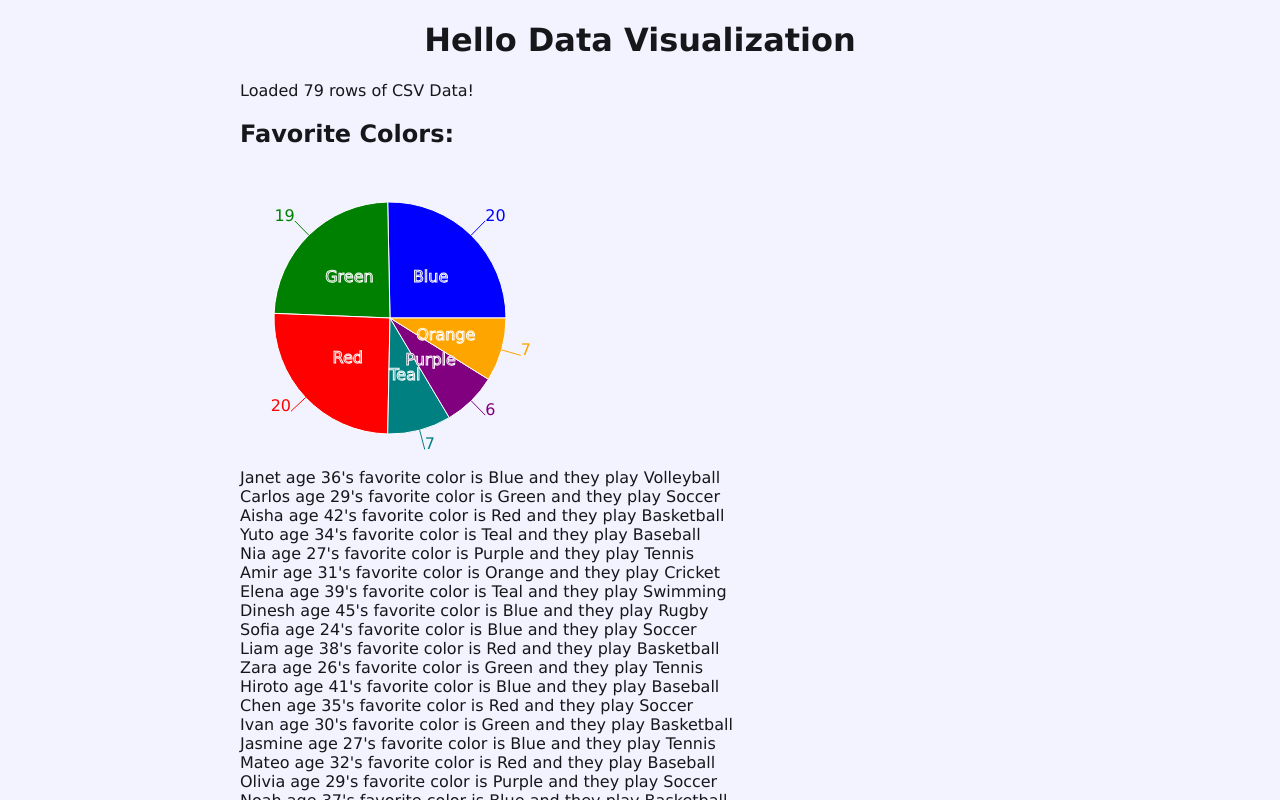
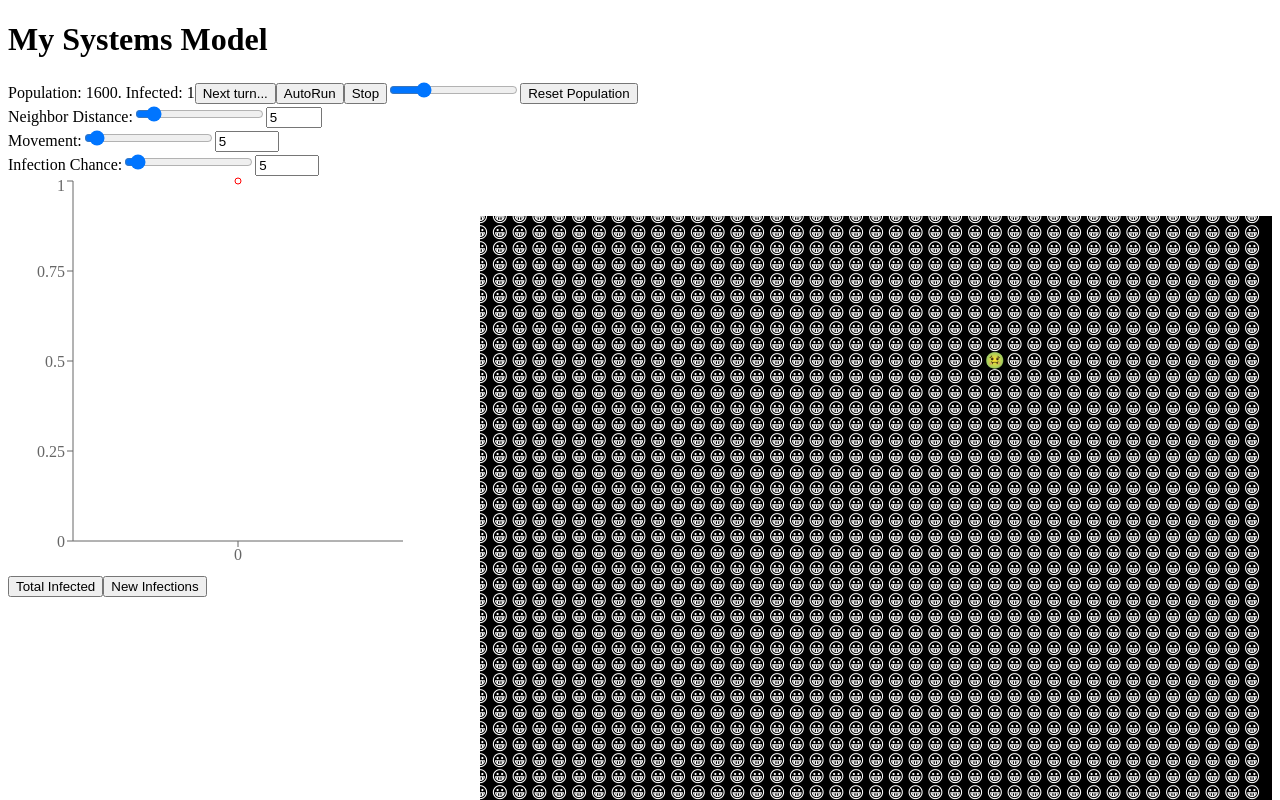
Before and after one commit to tristanleng/systems-project-like-the-handshake-game, a React (Vite) app: page / in a window 1280 px wide. Shown: the top 800 px of the page. Built offline with nearby package versions, Linux system fonts and the light colour scheme.

Commit message:
Add parameters

```diff
--- a/src/App.css
+++ b/src/App.css
@@ -1,60 +1,23 @@
-body {
-  background-color: #f3f3ff;
-  color: #17171b;
+.world {
+  width: 80%;
+  height: 80vh;
+  background-color: black;
+  color: white;
+  padding: 3em;
   font-family: Verdana, Geneva, Tahoma, sans-serif;
+  position: relative;
+  box-sizing: border-box;
+  margin-left: 5vw;
+  margin-top: 5vh;
 }
-figure {
-  max-width: 40vw;
-}
-figure img {
-  max-width: 100%;
-}
-nav {
-  display: flex;
-  gap: 16px;
-  align-items: center;
-  justify-content: center;
-}
-nav > div {
-  display: flex;
-  align-items: center;
-}
-.attribution,
-.size {
-  font-size: x-small;
+.patient {
+  position: absolute;
+  transform: translate(-50%, -50%);
+  transition: all 0.5s;
 }
 .side-by-side {
   display: flex;
-  flex-wrap: wrap;
-  justify-content: space-evenly;
+  align-items: start;
+  justify-content: center;
+  gap: 8px;
 }
-.filtered-image canvas {
-  max-width: 40vw;
-}
-h1 {
-  text-align: center;
-}
-.bar {
-  height: 64px;
-}
-.bar button {
-  margin-right: 8px;
-  padding: 8px;
-  background-color: white;
-  color: #222;
-  border: none;
-  border-radius: 8px;
-}
-.bar button:hover {
-  background-color: #f8f8f8;
-}
-.options {
-  display: flex;
-  gap: 8px;
-  flex-wrap: wrap;
-  justify-content: center;
-  align-items: center;
-}
-.options input[type="number"] {
-  width: 3em;
-}
--- a/src/App.tsx
+++ b/src/App.tsx
@@ -1,72 +1,224 @@
-import { useEffect, useState } from "react";
-import papa from 'papaparse'
-import "./App.css";
-import type { DemoDataRow, PieDataRow } from "./types";
-import { PieChart, Pie, Cell, LabelList } from "recharts";
+import React, { FC, useEffect, useState } from "react";
+import {
+  defaultSimulationParameters,
+  type Patient,
+  type SimulationParameters,
+} from "./types";
+import { createPopulation, updatePopulation } from "./diseaseModel";
+import { LineChart, Line, YAxis, XAxis } from "recharts";
 
-const App = () => {
-  const [csvData,setCsvData] = useState<DemoDataRow[]>([]);
-  const [pieData,setPieData] = useState<PieDataRow[]>([]);
-  const csvFileUrl = '/data/demo.csv'; // FIX ME
+const Patient: FC<{ patient: Patient }> = ({ patient }) => {
+  return (
+    <div
+      className="patient"
+      style={{ left: `${patient.x}%`, top: `${patient.y}%` }}
+    >
+      {patient.infected ? "🤢" : "😀"}
+    </div>
+  );
+};
 
-  const getData = async () => {
-    let response = await fetch(csvFileUrl);
-    let text = await response.text();
-    let parsed = await papa.parse<DemoDataRow>(text,{header:true});
-    console.log('Successfully parsed data:',parsed); // Log to make it easy to inspect shape of our data in the inspector
-    setCsvData(parsed.data.filter((row)=>row.Name)); // Only keep rows that have a name, so we avoid blank row at end of file
-  }
+type DataPoint = {
+  infected: number;
+  newInfections: number;
+  total: number;
+  round: number;
+};
 
+const Settings: FC<{
+  parameters: SimulationParameters;
+  setParameters: (p: SimulationParameters) => void;
+}> = ({ parameters, setParameters }) => {
+  return (
+    <section>
+      <div>
+        <label>Neighbor Distance:</label>
+        <input
+          type="range"
+          min="0"
+          max="50"
+          value={parameters.distanceThreshold}
+          onChange={(e) =>
+            setParameters({
+              ...parameters,
+              distanceThreshold: parseInt(e.target.value),
+            })
+          }
+        />
+        <input
+          type="number"
+          min="0"
+          max="50"
+          value={parameters.distanceThreshold}
+          onChange={(e) =>
+            setParameters({
+              ...parameters,
+              distanceThreshold: parseInt(e.target.value),
+            })
+          }
+        />
+      </div>
+      <div>
+        <label>Movement:</label>
+        <input
+          type="range"
+          min="0"
+          max="100"
+          value={parameters.movement}
+          onChange={(e) =>
+            setParameters({ ...parameters, movement: parseInt(e.target.value) })
+          }
+        />
+        <input
+          type="number"
+          min="0"
+          max="100"
+          value={parameters.movement}
+          onChange={(e) =>
+            setParameters({ ...parameters, movement: parseInt(e.target.value) })
+          }
+        />
+      </div>
+      <div>
+        <label>Infection Chance:</label>
+        <input
+          type="range"
+          min="0"
+          max="100"
+          step="1"
+          value={parameters.infectionChance}
+          onChange={(e) =>
+            setParameters({
+              ...parameters,
+              infectionChance: parseFloat(e.target.value),
+            })
+          }
+        />
+        <input
+          type="number"
+          min="0"
+          max="100"
+          value={parameters.infectionChance}
+          onChange={(e) =>
+            setParameters({
+              ...parameters,
+              infectionChance: parseFloat(e.target.value),
+            })
+          }
+        />
+      </div>
+    </section>
+  );
+};
 
+const App: FC = () => {
+  const [popSize, setPopSize] = useState<number>(40); /* Sqrt of size */
+  const [population, setPopulation] = useState<Patient[]>(
+    createPopulation(1600)
+  );
+  const [lineToGraph, setLineToGraph] = useState<"infected" | "newInfections">(
+    "infected"
+  );
+  const [diseaseData, setDiseaseData] = useState<DataPoint[]>([]);
+  const [autoMode, setAutoMode] = useState<boolean>(false);
+  const [simulationParameters, setSimulationParameters] =
+    useState<SimulationParameters>(defaultSimulationParameters);
 
+  useEffect(() => {
+    // Each time the population changes, we add an item to our disease...
+    let infectedCount = population.filter((p) => p.infected).length;
+    let oldInfectedCount =
+      diseaseData.length > 0 ? diseaseData[diseaseData.length - 1].infected : 0;
+    setDiseaseData([
+      ...diseaseData,
+      {
+        infected: infectedCount,
+        newInfections: infectedCount - oldInfectedCount,
+        total: population.length,
+        round: diseaseData.length,
+      },
+    ]);
+  }, [population]);
 
-  useEffect(
-    ()=>{getData()},[]
-  );
+  const runTurn = () => {
+    setPopulation(updatePopulation(population, simulationParameters));
+  };
 
-  useEffect(
-    ()=>{
-      // Update whenever data changes...
-      let newPieCounts : {[key : string] : number} = {};
-      let newPieData : PieDataRow[] = [];
-      csvData.forEach(
-        (row)=>{
-          if (!newPieCounts[row["Favorite Color"]]) {
-            newPieCounts[row["Favorite Color"]] = 0; // initialize if not there...
-          }
-          newPieCounts[row["Favorite Color"]]++ // Add one!
-        }
-      )
-      for (let key in newPieCounts) {
-        newPieData.push(
-          {name : key, value : newPieCounts[key]}
-        )
-      }
-      setPieData(newPieData);
-      console.log('Set new pie data!',newPieData)
+  const onPopInput = (e: React.ChangeEvent<HTMLInputElement>) => {
+    setPopSize(parseInt(e.target.value));
+  };
+
+  const resetPopulation = () => {
+    setPopulation(createPopulation(popSize * popSize));
+    setDiseaseData([]);
+  };
+  const autoRun = () => {
+    setAutoMode(true);
+  };
+  const stop = () => {
+    setAutoMode(false);
+  };
+
+  // We have an "effect" to run in auto-mode...
+  useEffect(() => {
+    if (autoMode) {
+      console.log("Automatically run the next one in a half a sec");
+      setTimeout(runTurn, 500);
     }
-  ,[csvData])
-
+  }, [autoMode, population]);
 
   return (
-    <main style={{maxWidth:800,margin:'auto'}}>
-      <h1>Hello Data Visualization</h1>
-      <p>Loaded {csvData.length} rows of CSV Data!</p>
-      <h2>Favorite Colors:</h2>
-      <PieChart width={300} height={300}>
-        <Pie data={pieData} dataKey="value" nameKey="name" label fill="yellow">
-          <LabelList dataKey="name" position="middle"/>
-          {
-          pieData.map(
-            (entry)=>(<Cell key={entry.name} fill={entry.name.toLowerCase()} />)
-          )}
-        </Pie>
-
-      </PieChart>
-      {csvData.map(
-        (row,idx)=><div key={idx}>{row.Name} age {row.Age}'s favorite color is {row["Favorite Color"]} and they play {row["Favorite Sport"]}</div>
-      )}
-    </main>
+    <div>
+      <h1>My Systems Model</h1>
+      Population: {population.length}. Infected:{" "}
+      {population.filter((p) => p.infected).length}
+      <button onClick={runTurn}>Next turn...</button>
+      <button onClick={autoRun}>AutoRun</button>
+      <button onClick={stop}>Stop</button>
+      <input
+        type="range"
+        min="5"
+        max="150"
+        value={popSize}
+        onChange={onPopInput}
+      />
+      <button onClick={resetPopulation}>Reset Population</button>
+      <Settings parameters={simulationParameters} setParameters={setSimulationParameters} />
+      <section className="side-by-side">
+        <div className="chartContainer">
+          <LineChart data={diseaseData} width={400} height={400}>
+            <YAxis />
+            <XAxis />
+            <Line type="monotone" dataKey={lineToGraph} stroke="#f00" />
+          </LineChart>
+          <button onClick={() => setLineToGraph("infected")}>
+            Total Infected
+          </button>
+          <button onClick={() => setLineToGraph("newInfections")}>
+            New Infections
+          </button>
+        </div>
+        <div className="world">
+          {population.map((patient) => (
+            <Patient key={patient.id} patient={patient} />
+          ))}
+        </div>
+      </section>
+      <table>
+        <tr>
+          <th>Round</th>
+          <th>Total</th>
+          <th>New</th>
+        </tr>
+        {diseaseData.map((dataPoint) => (
+          <tr>
+            <td>{dataPoint.round}</td>
+            <td>{dataPoint.infected}</td>
+            <td>{dataPoint.newInfections}</td>
+          </tr>
+        ))}
+      </table>
+    </div>
   );
 };
 
--- /dev/null
+++ b/src/diseaseModel.ts
@@ -0,0 +1,92 @@
+import type { Patient } from "./types";
+import type { SimulationParameters } from "./types";
+
+export const createPopulation = (size = 1600) => {
+  const population: Patient[] = [];
+  const sideSize = Math.sqrt(size);
+  for (let i = 0; i < size; i++) {
+    population.push({
+      id: i,
+      x: (100 * (i % sideSize)) / sideSize, // X-coordinate within 100 units
+      y: (100 * Math.floor(i / sideSize)) / sideSize, // Y-coordinate scaled similarly
+      infected: false,
+    });
+  }
+  // Infect patient zero...
+  let patientZero = population[Math.floor(Math.random() * size)];
+  patientZero.infected = true;
+  return population;
+};
+
+const getExposures = (
+  patient: Patient,
+  population: Patient[],
+  distanceThreshold: number
+): Patient[] => {
+  return population.filter((p) => {
+    if (p.id === patient.id) {
+      return false; // ignore ourself...
+    } else if (!p.infected) {
+      return false; // if you aren't sick, we don't care :-)
+    } else {
+      // distance formula (pythagorean theorem...)
+      let distance = Math.sqrt(
+        Math.pow(p.x - patient.x, 2) + Math.pow(p.y - patient.y, 2)
+      );
+      if (distance < distanceThreshold) {
+        return true;
+      }
+    }
+  });
+};
+
+const movePatient = (patient: Patient, movementAmount: number): void => {
+  // Let's move our patient slightly...
+  patient.x += Math.random() * movementAmount * 2 - movementAmount;
+  patient.y += Math.random() * movementAmount * 2 - movementAmount;
+  // enforce edges
+  if (patient.x < 0) patient.x *= -1; // bounce
+  if (patient.x > 100) patient.x = 100 - (patient.x - 100); // bounce;
+  if (patient.y < 0) patient.y *= -1; // bounce
+  if (patient.y > 100) patient.y = 100 - (patient.y - 100); // bounce
+};
+
+const updatePatient = (
+  patient: Patient,
+  population: Patient[],
+  params: SimulationParameters
+): Patient => {
+  const DISTANCE_THRESHOLD = 5;
+  let updatedPatient = { ...patient };
+  // IF we are NOT sick, see if our neighbors are sick...
+  if (!patient.infected) {
+    let sickNeighbors = getExposures(
+      patient,
+      population,
+      params.distanceThreshold
+    );
+    if (sickNeighbors.length) {
+      // If we have sick neighbors, each one has a chance to infect us
+      let infected = false;
+      for (let i = 0; i < sickNeighbors.length; i++) {
+        // once per sick neighbor, have a chance to get infected...
+        if (Math.random() * 100 < params.infectionChance) {
+          infected = true;
+        }
+      }
+      updatedPatient = { ...patient, infected };
+    }
+  }
+  movePatient(updatedPatient, params.movement);
+  return updatedPatient;
+};
+
+export const updatePopulation = (
+  population: Patient[],
+  params: SimulationParameters
+): Patient[] => {
+  // Run updatePatient once per patient to create *new* patients for new round.
+  return population.map((patient) =>
+    updatePatient(patient, population, params)
+  );
+};
--- a/src/index.tsx
+++ b/src/index.tsx
@@ -1,6 +1,7 @@
 import React from 'react'
 import ReactDOM from 'react-dom/client'
 import App from './App'
+import './App.css';
 
 ReactDOM.createRoot(document.getElementById('root') as HTMLElement).render(
   <React.StrictMode>
--- a/src/types.ts
+++ b/src/types.ts
@@ -1,11 +1,18 @@
-export type DemoDataRow = {
-  Name : string;
-  Age : string;
-  'Favorite Color':string;
-  'Favorite Sport':string;
-}
+export type Patient = {
+  id: number;
+  x: number;
+  y: number;
+  infected: boolean;
+};
 
-export type PieDataRow = {
-  name : string;
-  value : number;
-}
+export type SimulationParameters = {
+  distanceThreshold: number;
+  movement: number;
+  infectionChance: number;
+};
+
+export const defaultSimulationParameters: SimulationParameters = {
+  distanceThreshold: 5,
+  movement: 5,
+  infectionChance: 5,
+};
```
